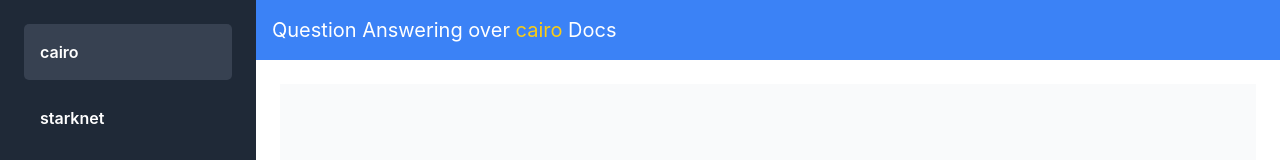
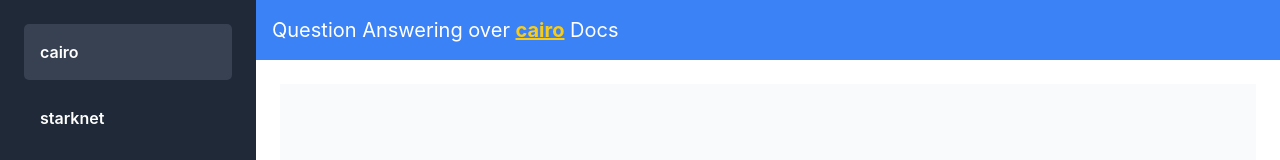
Before and after one commit to 0xAsten/qagpt-website, a React (Create React App) app: page /login in a window 1280 px wide. Shown: the top 160 px of the page. Built offline with nearby package versions, Linux system fonts and the light colour scheme; no server answers.

Commit message:
Refactor sidebar and head components to use an object with name and url properties for TABS instead of an array of strings

```diff
--- a/src/App.tsx
+++ b/src/App.tsx
@@ -10,7 +10,7 @@
 function App() {
   const [sidebarValue, setSidebarValue] = useState(TABS[0])
 
-  const handleSidebarValueChange = (value: string) => {
+  const handleSidebarValueChange = (value: { name: string; url: string }) => {
     setSidebarValue(value)
   }
 
@@ -21,7 +21,7 @@
           <div className='flex-none w-64 p-6 bg-gray-800 text-white'>
             <Sidebar
               onValueChange={handleSidebarValueChange}
-              sidebarValue={sidebarValue}
+              sidebarValue={sidebarValue.name}
             />
           </div>
           <div className='flex-grow flex flex-col'>
@@ -30,7 +30,7 @@
               <Routes>
                 <Route
                   path='/'
-                  element={<Chat sidebarValue={sidebarValue} />}
+                  element={<Chat sidebarValue={sidebarValue.name} />}
                 />
                 <Route path='/login' element={<Login />} />
                 {/* Add other routes as needed */}
--- a/src/components/Head.tsx
+++ b/src/components/Head.tsx
@@ -1,8 +1,9 @@
 import React, { useContext } from 'react'
 import { AuthContext } from '../contexts/AuthContext'
+import { Link } from 'react-router-dom'
 
 interface HeadProps {
-  sidebarValue: string
+  sidebarValue: { name: string; url: string }
 }
 
 const Head = (props: HeadProps) => {
@@ -20,7 +21,15 @@
     <div className='bg-blue-500 flex justify-between items-center p-4'>
       <h1 className='text-white text-xl'>
         Question Answering over{' '}
-        <span className='text-yellow-400'>{sidebarValue}</span> Docs
+        <span className='text-yellow-400'>
+          <Link
+            to={sidebarValue.url}
+            className='underline font-bold hover:text-yellow-600 transition-colors duration-200'
+          >
+            {sidebarValue.name}
+          </Link>
+        </span>{' '}
+        Docs
       </h1>
       {user && (
         <div className='flex items-center'>
--- a/src/components/Sidebar.tsx
+++ b/src/components/Sidebar.tsx
@@ -2,16 +2,16 @@
 import { TABS } from '../constants'
 
 interface SidebarProps {
-  onValueChange: (value: string) => void
+  onValueChange: (value: { name: string; url: string }) => void
   sidebarValue: string
 }
 
 const Sidebar: React.FC<SidebarProps> = ({ onValueChange, sidebarValue }) => {
   const tabs = TABS
-  const [activeTab, setActiveTab] = useState(tabs[0])
+  const [activeTab, setActiveTab] = useState(tabs[0].name)
 
-  const handleTabClick = (value: string) => {
-    setActiveTab(value)
+  const handleTabClick = (value: { name: string; url: string }) => {
+    setActiveTab(value.name)
     onValueChange(value)
   }
 
@@ -28,11 +28,11 @@
           <li
             key={index}
             className={`tab-item p-4 cursor-pointer hover:bg-gray-700 transition-colors ${
-              tab === activeTab ? 'bg-gray-700' : ''
+              tab.name === activeTab ? 'bg-gray-700' : ''
             }`}
             onClick={() => handleTabClick(tab)}
           >
-            {tab}
+            {tab.name}
           </li>
         ))}
       </ul>
--- a/src/constants.ts
+++ b/src/constants.ts
@@ -1,3 +1,9 @@
-const TABS = ['cairo', 'starknet', 'rust']
+// const TABS = ['cairo', 'starknet', 'rust']
+
+const TABS = [
+  { name: 'cairo', url: 'https://cairo-book.github.io/' },
+  { name: 'starknet', url: 'https://book.starknet.io/' },
+  { name: 'rust', url: 'https://doc.rust-lang.org/book/' },
+]
 
 export { TABS }
```
